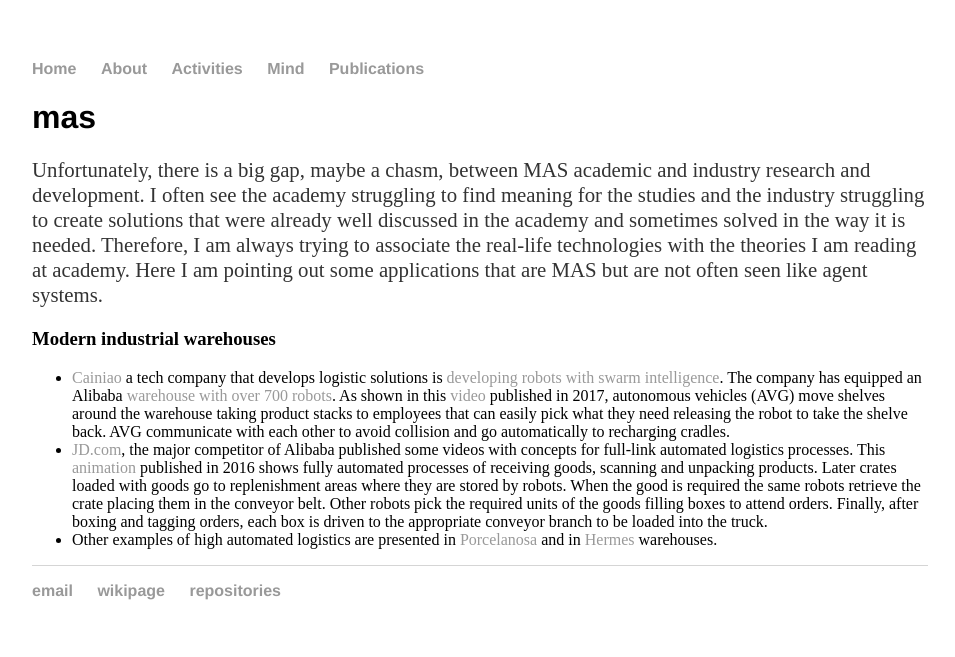
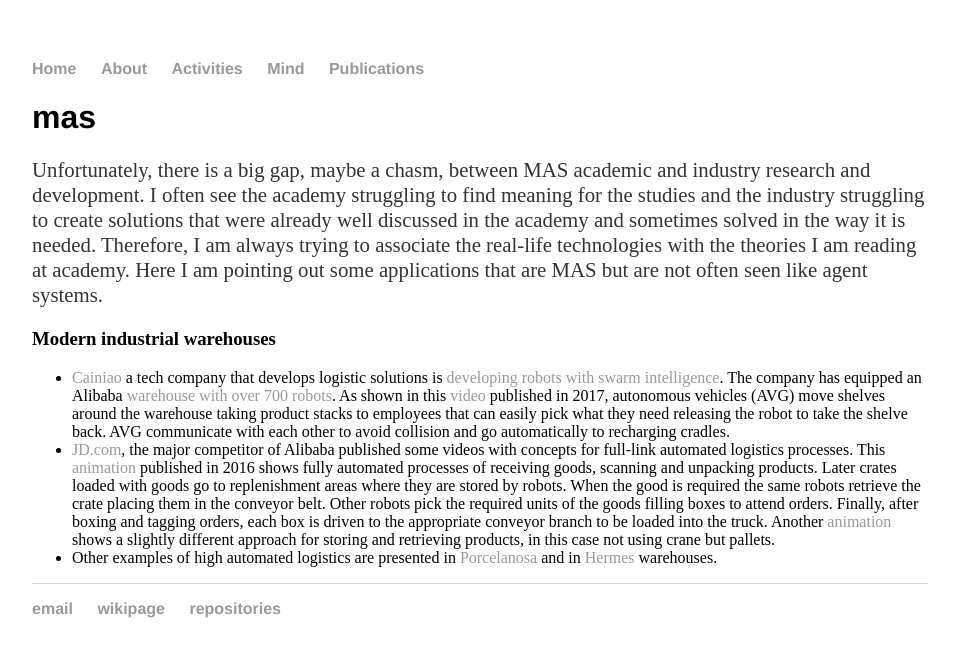
Before and after one commit to cleberjamaral/cleberjamaral.github.io, a Jekyll site: the page built from knowledge/research/mas.md, in a window 1280 px wide. Shown: the top 657 px of the page, without its empty margins (160-1115 px from the left). Built offline with Jekyll 4.4.1, drawn with Linux system fonts in a browser that asks for light colours; our own code applies the rules of GitHub Pages for plain Markdown files.

Commit message:
GitBook: [master] one page modified

```diff
--- a/knowledge/research/mas.md
+++ b/knowledge/research/mas.md
@@ -9,5 +9,5 @@
 ### Modern industrial warehouses
 
 * [Cainiao](https://global.cainiao.com/) a tech company that develops logistic solutions is [developing robots with swarm intelligence](https://hackernoon.com/ai-acrobatics-cainiaos-flexible-automated-warehouse-47e865f53e5f). The company has equipped an Alibaba [warehouse with over 700 robots](https://www.cnbc.com/2018/10/30/alibaba-cainiao-chinas-biggest-robot-warehouse-for-singles-day.html). As shown in this[ video](https://www.youtube.com/watch?v=bvEzDNxj7hA) published in 2017, autonomous vehicles \(AVG\) move shelves around the warehouse taking product stacks to employees that can easily pick what they need releasing the robot to take the shelve back. AVG communicate with each other to avoid collision and go automatically to recharging cradles.
-* [JD.com](http://jd.com), the major competitor of Alibaba published some videos with concepts for full-link automated logistics processes. This [animation](https://www.youtube.com/watch?v=u2ucFo-cghQ) published in 2016 shows fully automated processes of receiving goods, scanning and unpacking products. Later crates loaded with goods go to replenishment areas where they are stored by robots. When the good is required the same robots retrieve the crate placing them in the conveyor belt. Other robots pick the required units of the goods filling boxes to attend orders. Finally, after boxing and tagging orders, each box is driven to the appropriate conveyor branch to be loaded into the truck.
+* [JD.com](http://jd.com), the major competitor of Alibaba published some videos with concepts for full-link automated logistics processes. This [animation](https://www.youtube.com/watch?v=u2ucFo-cghQ) published in 2016 shows fully automated processes of receiving goods, scanning and unpacking products. Later crates loaded with goods go to replenishment areas where they are stored by robots. When the good is required the same robots retrieve the crate placing them in the conveyor belt. Other robots pick the required units of the goods filling boxes to attend orders. Finally, after boxing and tagging orders, each box is driven to the appropriate conveyor branch to be loaded into the truck. Another [animation](https://www.youtube.com/watch?v=udRYxhS4-Ow) shows a slightly different approach for storing and retrieving products, in this case not using crane but pallets.
 * Other examples of high automated logistics are presented in [Porcelanosa](https://www.youtube.com/watch?v=xWApW5pSa4M) and in [Hermes](https://www.youtube.com/watch?v=WIlS3vNSuQ4) warehouses.
```
